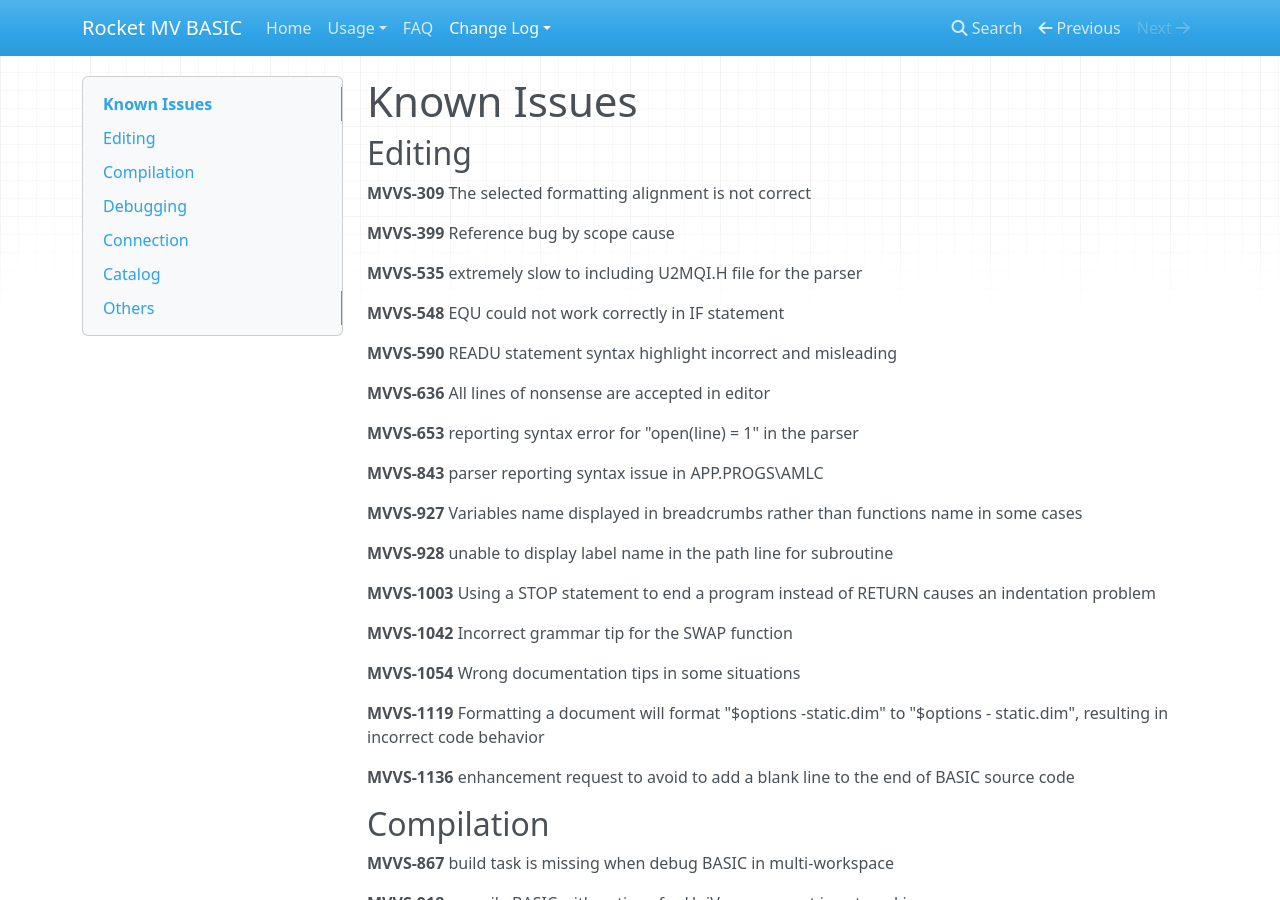
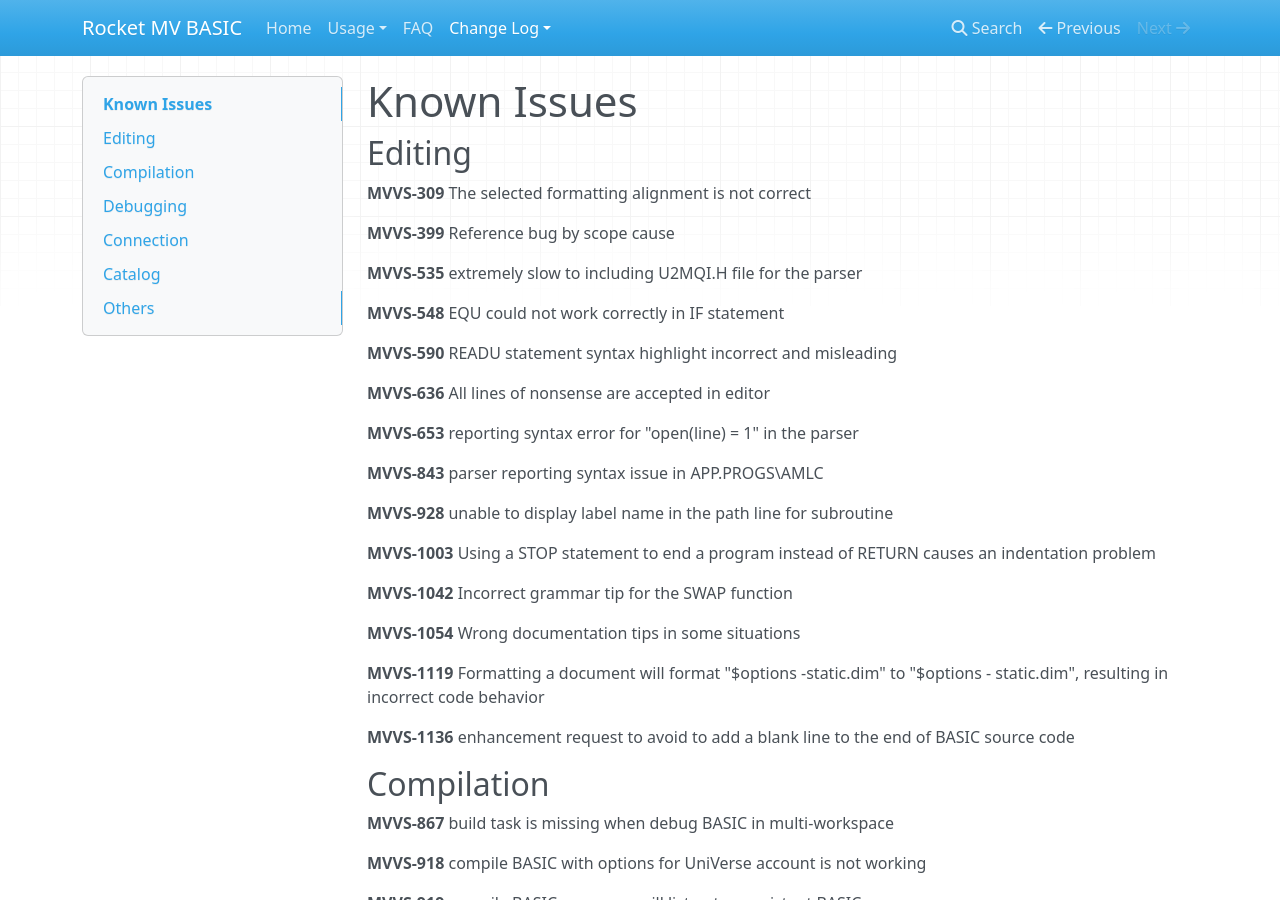
Before and after one commit to RocketSoftware/rocket-mvbasic, an MkDocs documentation site: the page built from docs/usage/KnownIssues.md, in a window 1280 px wide and 900 px high. Built offline with MkDocs 1.6.1, drawn with Linux system fonts in a browser that asks for light colours; nearby versions of some CDN libraries.

Commit message:
Update KnownIssues.md update
removing a known issue as it is fixed now

```diff
--- a/docs/usage/KnownIssues.md
+++ b/docs/usage/KnownIssues.md
@@ -17,8 +17,6 @@
 **MVVS-653** reporting syntax error for "open(line) = 1" in the parser
 
 **MVVS-843** parser reporting syntax issue in APP.PROGS\AMLC
-
-**MVVS-927** Variables name displayed in breadcrumbs rather than functions name in some cases
 
 **MVVS-928** unable to display label name in the path line for subroutine
 
```
